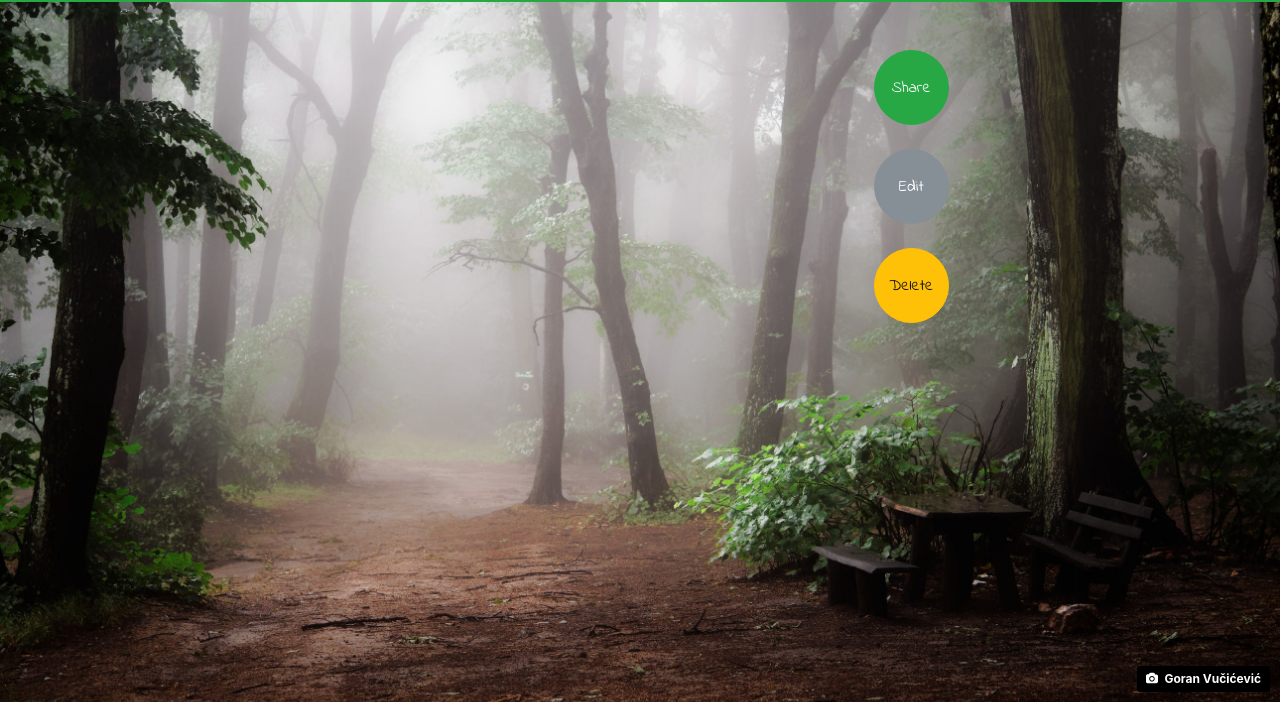
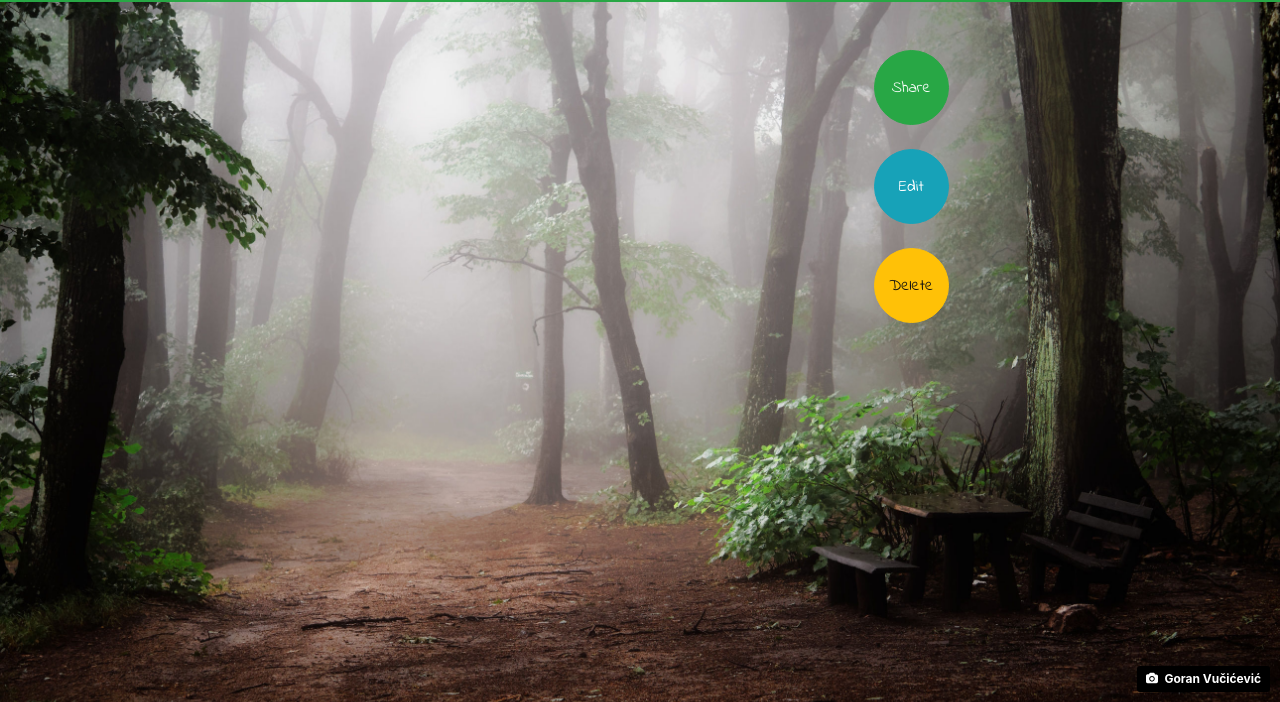
Before and after one commit to KevinUSCU/q2project-moodshrooms-client, a website: page view-shroom.html in a window 1280 px wide. Shown: the part 98-800 px from the top of the page. Drawn offline with nearby package versions, Linux system fonts and the light colour scheme; no server answers; sample sign-in values are in the browser's storage.

Commit message:
Make edit button grey-blue.

```diff
--- a/view-shroom.html
+++ b/view-shroom.html
@@ -48,7 +48,7 @@
             <button id="share" type="button" class="btn btn-success rounded-circle" style="width: 75px; height: 75px;">Share</button>
             <div class="w-100"></div>
             <br>
-            <button id="edit" type="button" class="btn btn-secondary rounded-circle" style="width: 75px; height: 75px;">Edit</button>
+            <button id="edit" type="button" class="btn btn-info rounded-circle" style="width: 75px; height: 75px;">Edit</button>
             <div class="w-100"></div>
             <br>
             <button id="delete" type="button" class="btn btn-warning rounded-circle" style="width: 75px; height: 75px;">Delete</button>
```
